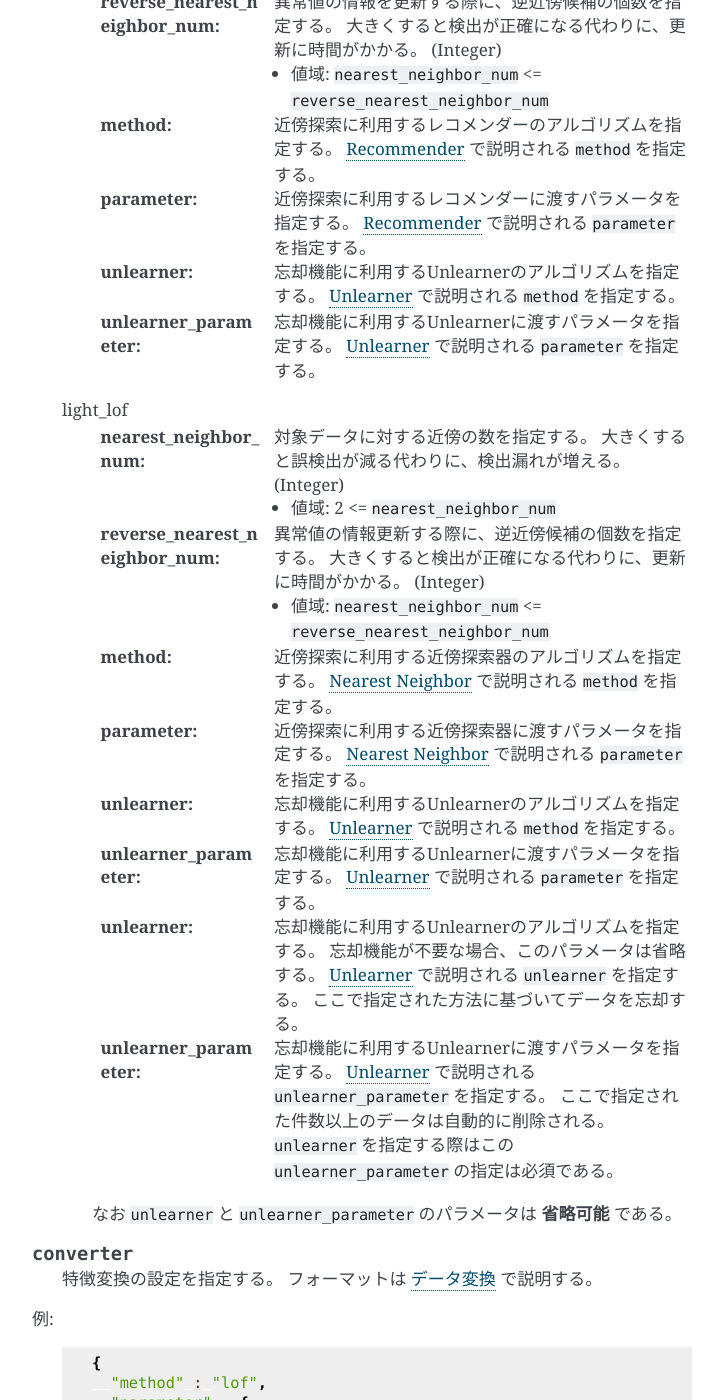
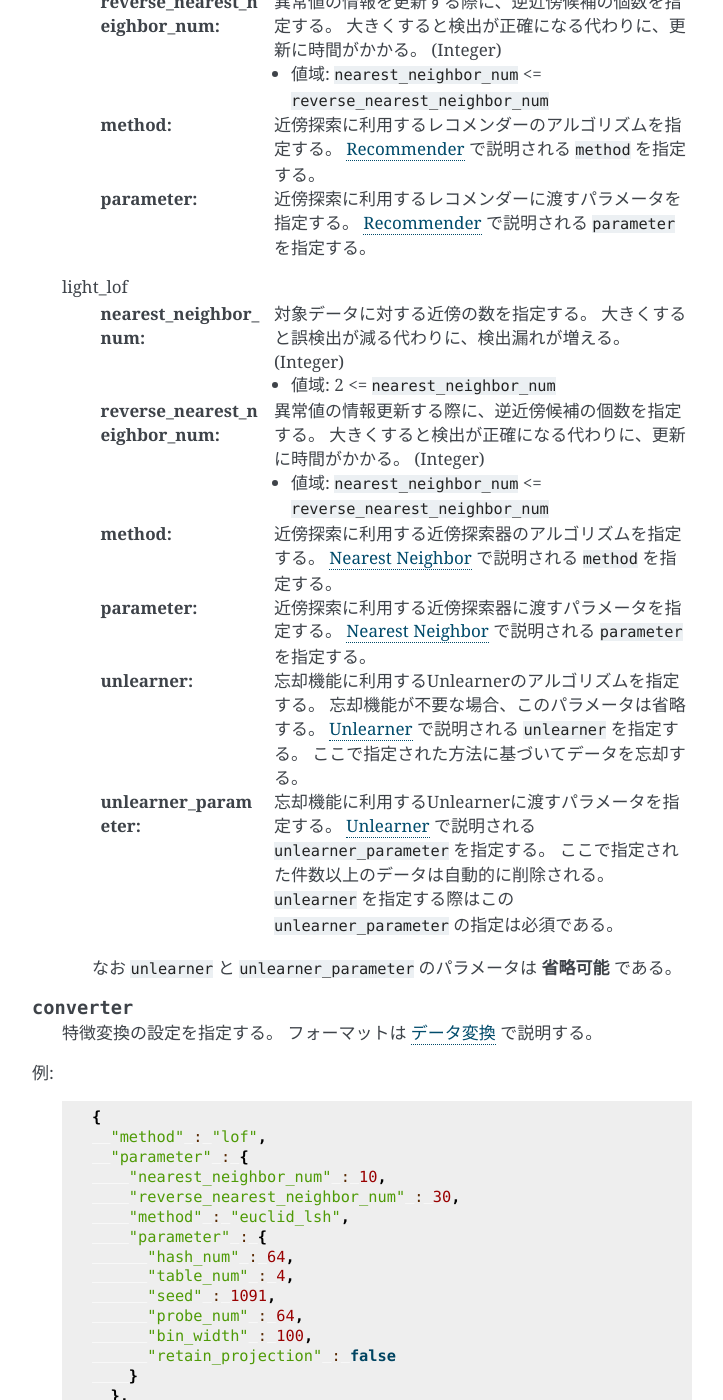
Before and after one commit to jubatus/website, a Sphinx documentation site: the page built from source/ja/api_anomaly.rst, in a window 1280 px wide and 1400 px high, scrolled down 704 px. Shown: the whole window, without its empty margins (388-1111 px from the left). Built offline with Sphinx 7.4.7, drawn with Linux system fonts in a browser that asks for light colours; the version number could not be read and is left out.

```diff
--- a/source/en/api_classifier.rst
+++ b/source/en/api_classifier.rst
@@ -41,12 +41,14 @@
    common
      :unlearner:
         Specify unlearner strategy.
+        If you don't use unlearner function, you can omit this parameter.
         You can specify ``unlearner`` strategy described in :doc:`api_unlearner`.
         Labels will be deleted based on strategy specified here.
 
      :unlearner_parameter:
         Specify unlearner parameter.
         You can specify ``unlearner_parameter`` :doc:`api_unlearner`.
+        You cannot omit this parameter if you specify ``unlearner``.
         Labels in excess of this number will be deleted automatically.
 
      note: ``unlearner`` and ``unlearner_parameter`` **can be omitted** .
--- a/source/ja/api_anomaly.rst
+++ b/source/ja/api_anomaly.rst
@@ -52,14 +52,6 @@
         近傍探索に利用するレコメンダーに渡すパラメータを指定する。
         :doc:`api_recommender` で説明される ``parameter`` を指定する。
 
-     :unlearner:
-        忘却機能に利用するUnlearnerのアルゴリズムを指定する。
-        :doc:`api_unlearner` で説明される ``method`` を指定する。
-
-     :unlearner_parameter:
-        忘却機能に利用するUnlearnerに渡すパラメータを指定する。
-        :doc:`api_unlearner` で説明される ``parameter`` を指定する。
-
    light_lof
      :nearest_neighbor_num:
         対象データに対する近傍の数を指定する。
@@ -82,15 +74,6 @@
      :parameter:
         近傍探索に利用する近傍探索器に渡すパラメータを指定する。
         :doc:`api_nearest_neighbor` で説明される ``parameter`` を指定する。
-
-     :unlearner:
-        忘却機能に利用するUnlearnerのアルゴリズムを指定する。
-        :doc:`api_unlearner` で説明される ``method`` を指定する。
-
-     :unlearner_parameter:
-        忘却機能に利用するUnlearnerに渡すパラメータを指定する。
-        :doc:`api_unlearner` で説明される ``parameter`` を指定する。
-
 
      :unlearner:
         忘却機能に利用するUnlearnerのアルゴリズムを指定する。
--- a/source/ja/api_classifier.rst
+++ b/source/ja/api_classifier.rst
@@ -38,15 +38,17 @@
    共通
      :unlearner:
         忘却機能に利用するUnlearnerのアルゴリズムを指定する。
+        忘却機能を利用しない場合、 このパラメータを省略する。
         :doc:`api_unlearner` で説明される ``unlearner`` を指定する。
         ここで指定された方法に基づいてラベルを忘却する。
 
      :unlearner_parameter:
         忘却機能に利用するUnlearnerに渡すパラメータを指定する。
         :doc:`api_unlearner` で説明される ``unlearner_parameter`` を指定する。
+        ``unlearner`` を設定する場合、 ``unlearner_parameter`` の指定は必須である。
         ここで指定された件数以上のラベルを忘却する。
 
-     なおこれら2つのパラメータは **省略可能** である。
+     これら2つのパラメータは **省略可能** である。
 
    perceptron
      なし
```
